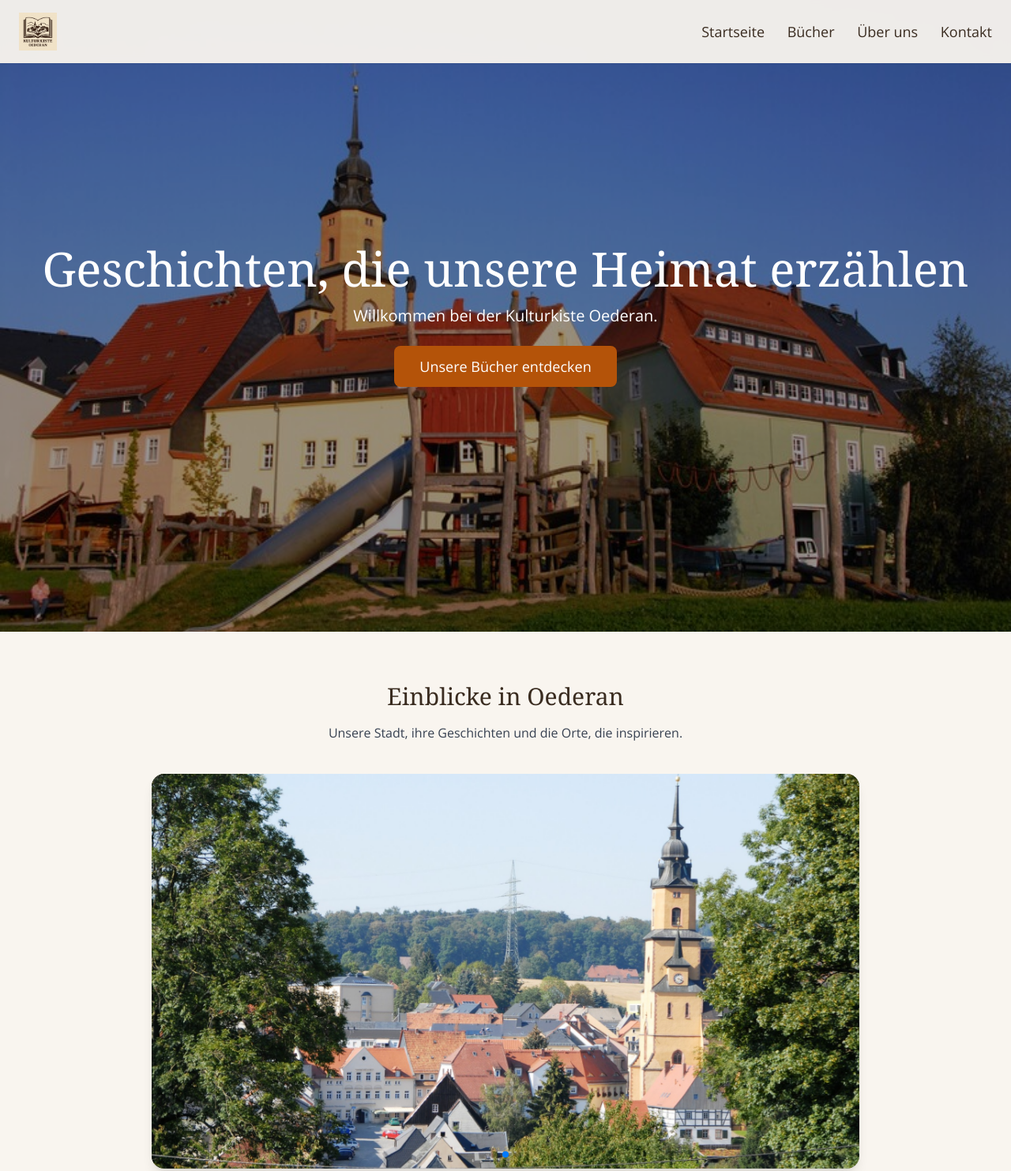
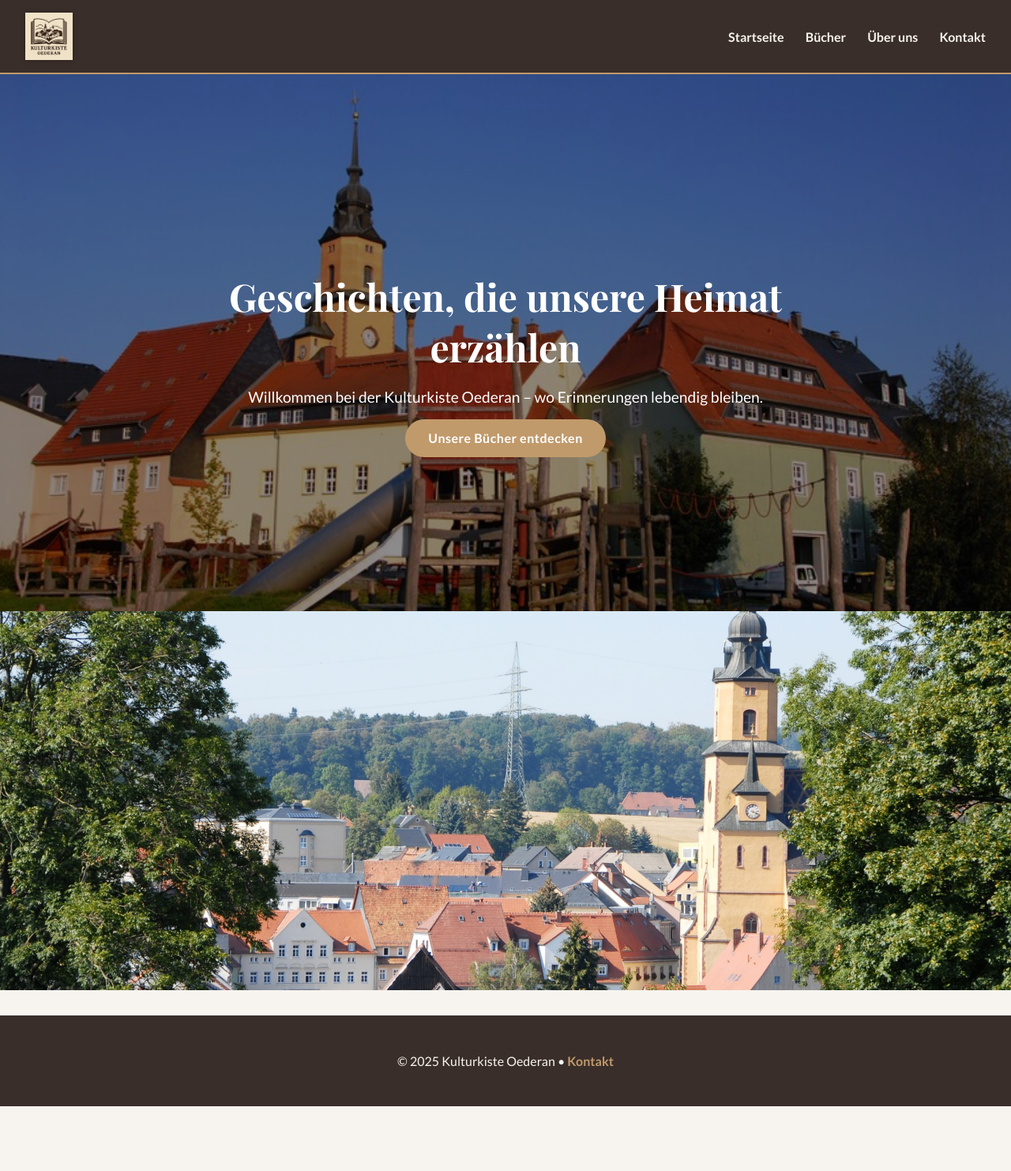
Before and after one commit to kulturkisteoederan/kulturkiste-oederan, a plain HTML site: page index.html in a window 1280 px wide. Shown: the top 1483 px of the page at 79% size. After the commit the page ends 1401 px from the top, so only its background shows below. Drawn offline with nearby package versions, Linux system fonts and the light colour scheme.

Commit message:
Update index.html

```diff
--- a/index.html
+++ b/index.html
@@ -1,110 +1,210 @@
 <!DOCTYPE html>
 <html lang="de">
 <head>
-  <meta charset="UTF-8" />
-  <meta name="viewport" content="width=device-width, initial-scale=1.0" />
+  <meta charset="UTF-8">
+  <meta name="viewport" content="width=device-width, initial-scale=1.0">
   <title>Kulturkiste Oederan</title>
-  <meta name="description" content="Geschichten, die unsere Heimat erzählen – Willkommen bei der Kulturkiste Oederan.">
 
-  <!-- Tailwind CSS -->
-  <script src="https://cdn.tailwindcss.com"></script>
-
-  <!-- AOS Animationen -->
-  <link href="https://unpkg.com/aos@2.3.1/dist/aos.css" rel="stylesheet" />
-
-  <!-- Swiper.js für Slideshow -->
-  <link rel="stylesheet" href="https://cdn.jsdelivr.net/npm/swiper@11/swiper-bundle.min.css" />
+  <!-- Google Fonts -->
+  <link href="https://fonts.googleapis.com/css2?family=Playfair+Display:wght@500;700&family=Lato:wght@300;400;700&display=swap" rel="stylesheet">
 
   <style>
-    /* Schriftarten */
-    @import url('https://fonts.googleapis.com/css2?family=Merriweather:wght@400;700&family=Open+Sans&display=swap');
-
+    /* ===== Grundlayout ===== */
     body {
-      font-family: 'Open Sans', sans-serif;
-      background-color: #f9f5ef;
-      color: #3a2c20;
+      margin: 0;
+      font-family: 'Lato', sans-serif;
+      background-color: #f7f4ef;
+      color: #3a2e2a;
       scroll-behavior: smooth;
     }
 
-    h1, h2, h3 {
-      font-family: 'Merriweather', serif;
+    /* ===== Header ===== */
+    header {
+      display: flex;
+      justify-content: space-between;
+      align-items: center;
+      padding: 1rem 2rem;
+      background: #3a2e2a;
+      position: sticky;
+      top: 0;
+      z-index: 100;
+      border-bottom: 2px solid #c19a6b;
+    }
+
+    header img {
+      height: 60px;
+      filter: drop-shadow(0 0 3px rgba(0,0,0,0.3));
+    }
+
+    nav a {
+      margin-left: 1.5rem;
+      text-decoration: none;
+      color: #f7f4ef;
+      font-weight: 600;
+      transition: color 0.3s;
+    }
+
+    nav a:hover {
+      color: #c19a6b;
+    }
+
+    /* ===== Hero ===== */
+    .hero {
+      position: relative;
+      height: 85vh;
+      background: url('oederan-bg.jpg') center/cover no-repeat;
+      display: flex;
+      align-items: center;
+      justify-content: center;
+      text-align: center;
+      color: white;
+    }
+
+    .hero::after {
+      content: "";
+      position: absolute;
+      top: 0; left: 0; right: 0; bottom: 0;
+      background: rgba(0,0,0,0.45);
+    }
+
+    .hero-content {
+      position: relative;
+      z-index: 2;
+      max-width: 800px;
+      padding: 1rem;
+    }
+
+    .hero h1 {
+      font-family: 'Playfair Display', serif;
+      font-size: 3rem;
+      margin-bottom: 1rem;
+    }
+
+    .hero p {
+      font-size: 1.2rem;
+      margin-bottom: 2rem;
+    }
+
+    .cta-btn {
+      background: #c19a6b;
+      color: white;
+      text-decoration: none;
+      padding: 0.9rem 1.8rem;
+      border-radius: 30px;
+      font-weight: bold;
+      transition: background 0.3s, transform 0.2s;
+      letter-spacing: 0.5px;
+    }
+
+    .cta-btn:hover {
+      background: #a17f55;
+      transform: translateY(-2px);
+    }
+
+    /* ===== Slideshow ===== */
+    .slideshow {
+      position: relative;
+      height: 60vh;
+      overflow: hidden;
+    }
+
+    .slide {
+      position: absolute;
+      width: 100%;
+      height: 100%;
+      opacity: 0;
+      transition: opacity 1s ease-in-out;
+      background-size: cover;
+      background-position: center;
+    }
+
+    .slide.active {
+      opacity: 1;
+    }
+
+    /* ===== Footer ===== */
+    footer {
+      background: #3a2e2a;
+      color: #f7f4ef;
+      text-align: center;
+      padding: 2rem 1rem;
+      margin-top: 2rem;
+    }
+
+    footer a {
+      color: #c19a6b;
+      text-decoration: none;
+      font-weight: 600;
+    }
+
+    footer a:hover {
+      text-decoration: underline;
+    }
+
+    /* ===== Responsives Design ===== */
+    @media (max-width: 768px) {
+      header {
+        flex-direction: column;
+      }
+
+      nav {
+        margin-top: 0.5rem;
+      }
+
+      .hero h1 {
+        font-size: 2.2rem;
+      }
+
+      .hero p {
+        font-size: 1rem;
+      }
     }
   </style>
 </head>
+<body>
 
-<body class="overflow-x-hidden">
-
-  <!-- 🔝 Header -->
-  <header class="fixed top-0 left-0 w-full bg-[#f9f5ef]/95 backdrop-blur-sm z-50 shadow-sm">
-    <div class="max-w-7xl mx-auto flex items-center justify-between px-6 py-4">
-      <img src="logo.jpg" alt="Kulturkiste Oederan Logo" class="h-12 w-auto">
-      <nav class="space-x-6 text-lg font-medium">
-        <a href="index.html" class="hover:text-amber-700">Startseite</a>
-        <a href="buecher.html" class="hover:text-amber-700">Bücher</a>
-        <a href="ueber-uns.html" class="hover:text-amber-700">Über uns</a>
-        <a href="kontakt.html" class="hover:text-amber-700">Kontakt</a>
-      </nav>
-    </div>
+  <!-- ===== Header ===== -->
+  <header>
+    <img src="logo.jpg" alt="Kulturkiste Oederan Logo">
+    <nav>
+      <a href="index.html">Startseite</a>
+      <a href="buecher.html">Bücher</a>
+      <a href="ueber-uns.html">Über uns</a>
+      <a href="kontakt.html">Kontakt</a>
+    </nav>
   </header>
 
-  <!-- 🏞️ Hero-Bereich -->
-  <section class="relative h-screen bg-center bg-cover" style="background-image: url('oederan-bg.jpg');">
-    <div class="absolute inset-0 bg-black/40 flex flex-col justify-center items-center text-center text-white px-6">
-      <h1 class="text-4xl md:text-6xl font-serif mb-4" data-aos="fade-up">
-        Geschichten, die unsere Heimat erzählen
-      </h1>
-      <p class="text-lg md:text-xl mb-6" data-aos="fade-up" data-aos-delay="200">
-        Willkommen bei der Kulturkiste Oederan.
-      </p>
-      <a href="buecher.html" data-aos="fade-up" data-aos-delay="400"
-         class="bg-amber-700 hover:bg-amber-800 text-white px-8 py-3 rounded-lg text-lg transition">
-        Unsere Bücher entdecken
-      </a>
+  <!-- ===== Hero-Bereich ===== -->
+  <section class="hero">
+    <div class="hero-content">
+      <h1>Geschichten, die unsere Heimat erzählen</h1>
+      <p>Willkommen bei der Kulturkiste Oederan – wo Erinnerungen lebendig bleiben.</p>
+      <a href="buecher.html" class="cta-btn">Unsere Bücher entdecken</a>
     </div>
   </section>
 
-  <!-- 📸 Slideshow -->
-  <section class="py-16 bg-[#f9f5ef]">
-    <div class="max-w-5xl mx-auto text-center mb-10" data-aos="fade-up">
-      <h2 class="text-3xl font-serif mb-4">Einblicke in Oederan</h2>
-      <p class="text-gray-700">Unsere Stadt, ihre Geschichten und die Orte, die inspirieren.</p>
-    </div>
-
-    <!-- Swiper Container -->
-    <div class="swiper max-w-4xl mx-auto rounded-2xl shadow-lg" data-aos="zoom-in">
-      <div class="swiper-wrapper">
-        <div class="swiper-slide"><img src="altstadt.jpg" class="w-full h-[500px] object-cover" alt="Altstadt Oederan"></div>
-        <div class="swiper-slide"><img src="natur.jpg" class="w-full h-[500px] object-cover" alt="Natur Oederan"></div>
-        <div class="swiper-slide"><img src="buchcover.jpg" class="w-full h-[500px] object-cover" alt="Buchcover Kulturkiste"></div>
-      </div>
-      <!-- Pagination -->
-      <div class="swiper-pagination"></div>
-    </div>
+  <!-- ===== Slideshow ===== -->
+  <section class="slideshow">
+    <div class="slide active" style="background-image: url('altstadt.jpg');"></div>
+    <div class="slide" style="background-image: url('natur.jpg');"></div>
+    <div class="slide" style="background-image: url('buchcover.jpg');"></div>
   </section>
 
-  <!-- 📜 Footer -->
-  <footer class="bg-[#7a5230] text-[#f9f5ef] py-6 mt-10">
-    <div class="max-w-6xl mx-auto text-center text-sm">
-      <p>&copy; 2025 Kulturkiste Oederan – Alle Rechte vorbehalten.</p>
-      <p class="mt-2">
-        <a href="impressum.html" class="underline hover:text-amber-300">Impressum</a> ·
-        <a href="datenschutz.html" class="underline hover:text-amber-300">Datenschutz</a>
-      </p>
-    </div>
+  <!-- ===== Footer ===== -->
+  <footer>
+    <p>© 2025 Kulturkiste Oederan • <a href="kontakt.html">Kontakt</a></p>
   </footer>
 
-  <!-- Scripts -->
-  <script src="https://cdn.jsdelivr.net/npm/swiper@11/swiper-bundle.min.js"></script>
-  <script src="https://unpkg.com/aos@2.3.1/dist/aos.js"></script>
+  <!-- ===== JavaScript für Slideshow ===== -->
   <script>
-    AOS.init({ duration: 1000, once: true });
+    const slides = document.querySelectorAll('.slide');
+    let current = 0;
+    setInterval(() => {
+      slides[current].classList.remove('active');
+      current = (current + 1) % slides.length;
+      slides[current].classList.add('active');
+    }, 4000);
+  </script>
 
-    new Swiper('.swiper', {
-      loop: true,
-      autoplay: { delay: 4000, disableOnInteraction: false },
-      effect: 'fade',
-      pagination: { el: '.swiper-pagination', clickable: true },
-    });
-  </script>
 </body>
 </html>
```
